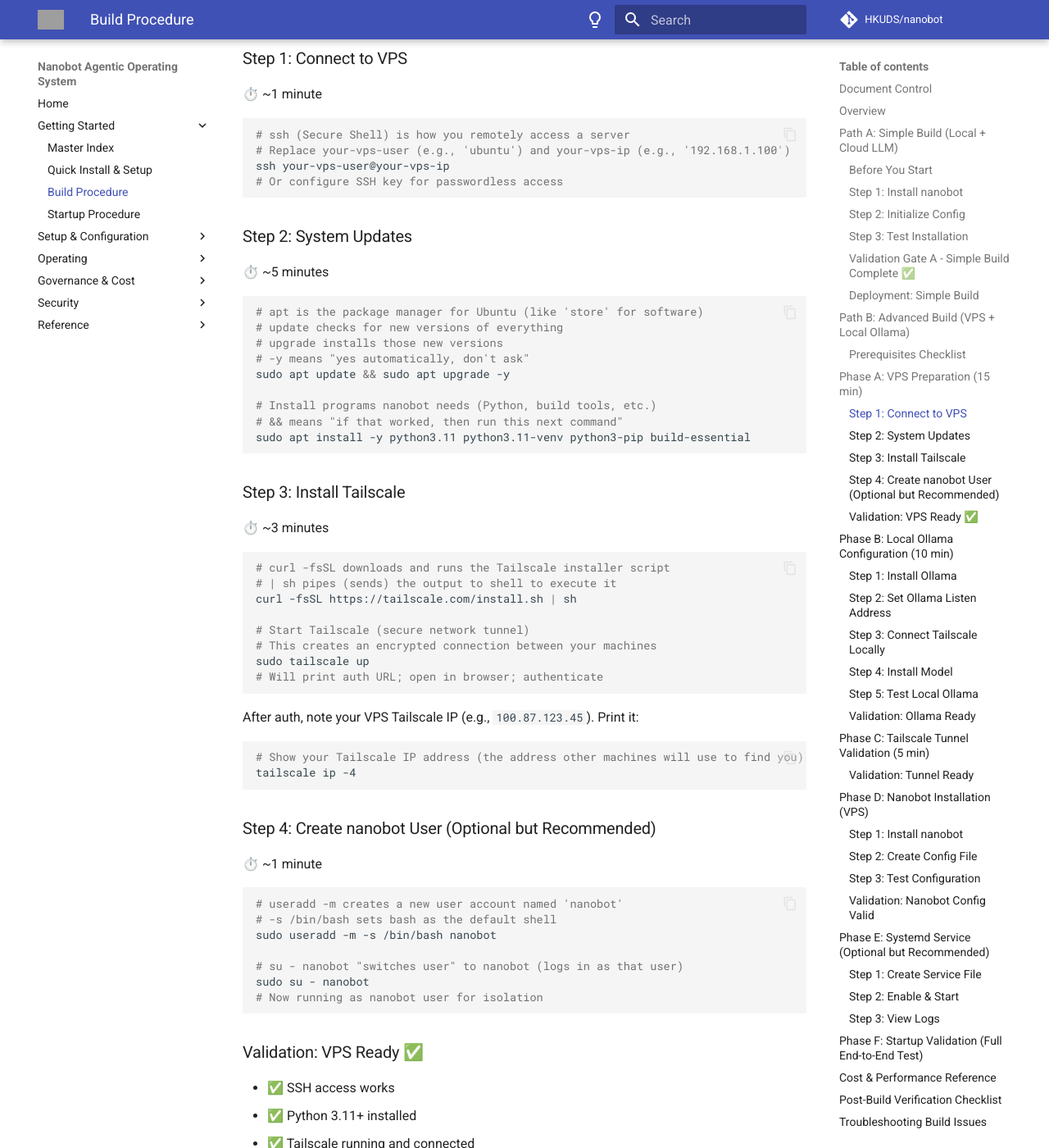
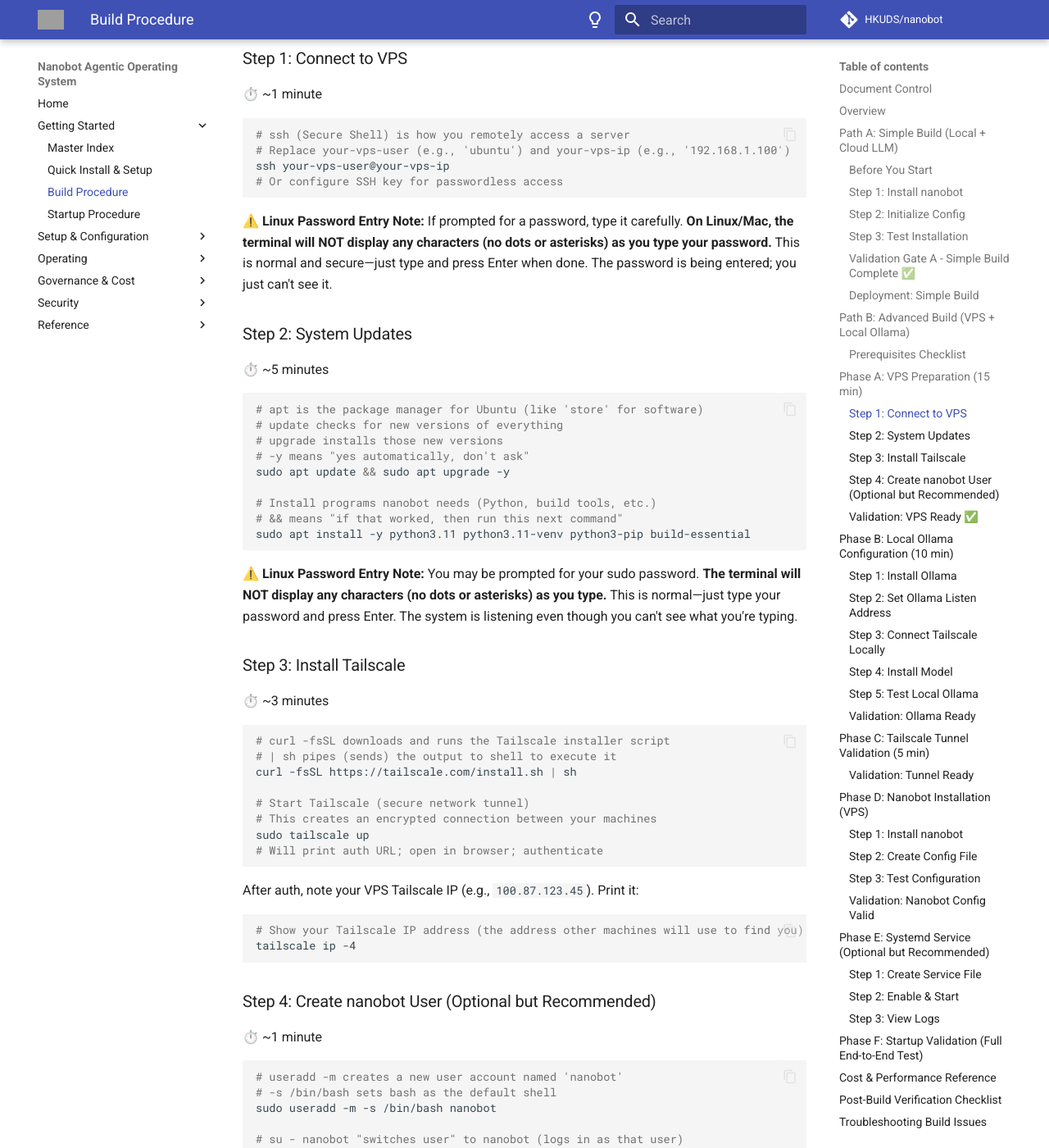
Before and after one commit to EgoNoBueno/Nanobot-Agentic-Operating-System, an MkDocs documentation site: the page built from docs/Nanobot-Build-Procedure.md, in a window 1280 px wide and 1400 px high, scrolled down 3734 px. Shown: the whole window at 82% size. Built offline with MkDocs 1.6.1 and Material for MkDocs 9.7.7, drawn with Linux system fonts in a browser that asks for light colours; comment, search, counter and statistics services are not loaded; some of the changed text lies outside the part shown; grey boxes are pictures that could not be loaded.

Commit message:
Add Linux password entry notes to relevant guides
Added ⚠️ callout notes explaining that on Linux/Mac, passwords typed into the terminal are NOT displayed (no dots, asterisks, or any characters). This prevents user confusion or thinking the keyboard is broken.

Files updated:
- Nanobot-Build-Procedure.md: Added notes for SSH login, sudo commands, and su command
- AOS-Startup-Procedure.md: Added note for SSH connection to VPS
- Emergency-Recovery-and-Troubleshooting.md: Added notes for sudo firewall and chown commands

These notes appear immediately after code blocks where password entry might occur, with friendly language to reassure users that this is normal and secure behavior on Unix-like systems.

````diff
--- a/docs/Nanobot-Build-Procedure.md
+++ b/docs/Nanobot-Build-Procedure.md
@@ -159,6 +159,8 @@
 # Or configure SSH key for passwordless access
 ```
 
+⚠️ **Linux Password Entry Note:** If prompted for a password, type it carefully. **On Linux/Mac, the terminal will NOT display any characters (no dots or asterisks) as you type your password.** This is normal and secure—just type and press Enter when done. The password is being entered; you just can't see it.
+
 ### Step 2: System Updates
 ⏱️ ~5 minutes
 
@@ -173,6 +175,8 @@
 # && means "if that worked, then run this next command"
 sudo apt install -y python3.11 python3.11-venv python3-pip build-essential
 ```
+
+⚠️ **Linux Password Entry Note:** You may be prompted for your sudo password. **The terminal will NOT display any characters (no dots or asterisks) as you type.** This is normal—just type your password and press Enter. The system is listening even though you can't see what you're typing.
 
 ### Step 3: Install Tailscale
 ⏱️ ~3 minutes
@@ -206,6 +210,8 @@
 sudo su - nanobot
 # Now running as nanobot user for isolation
 ```
+
+⚠️ **Linux Password Entry Note:** If prompted for a password, **the terminal will NOT display any characters as you type.** This is normal—just type and press Enter. Do not assume the keyboard is broken if you don't see dots or asterisks.
 
 ### Validation: VPS Ready ✅
 - ✅ SSH access works
````
Also changed, not shown: docs/AOS-Startup-Procedure.md (+2 -0 lines), docs/Emergency-Recovery-and-Troubleshooting.md (+4 -0 lines).
